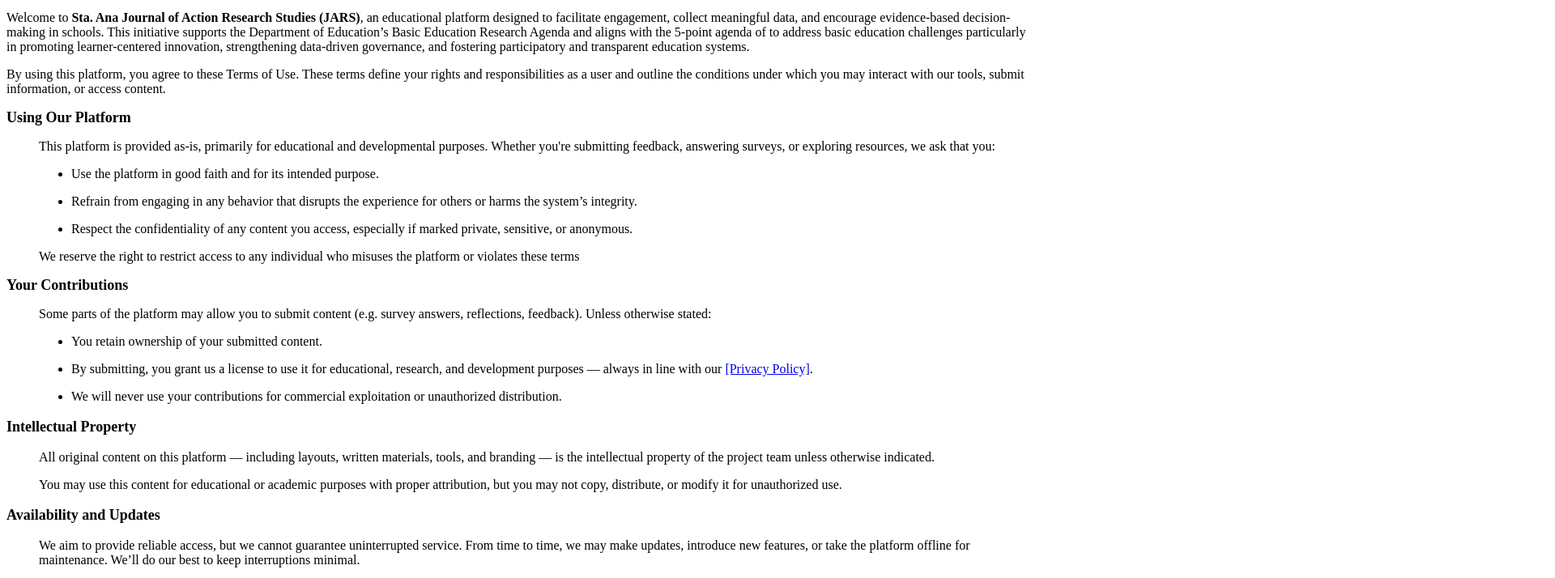
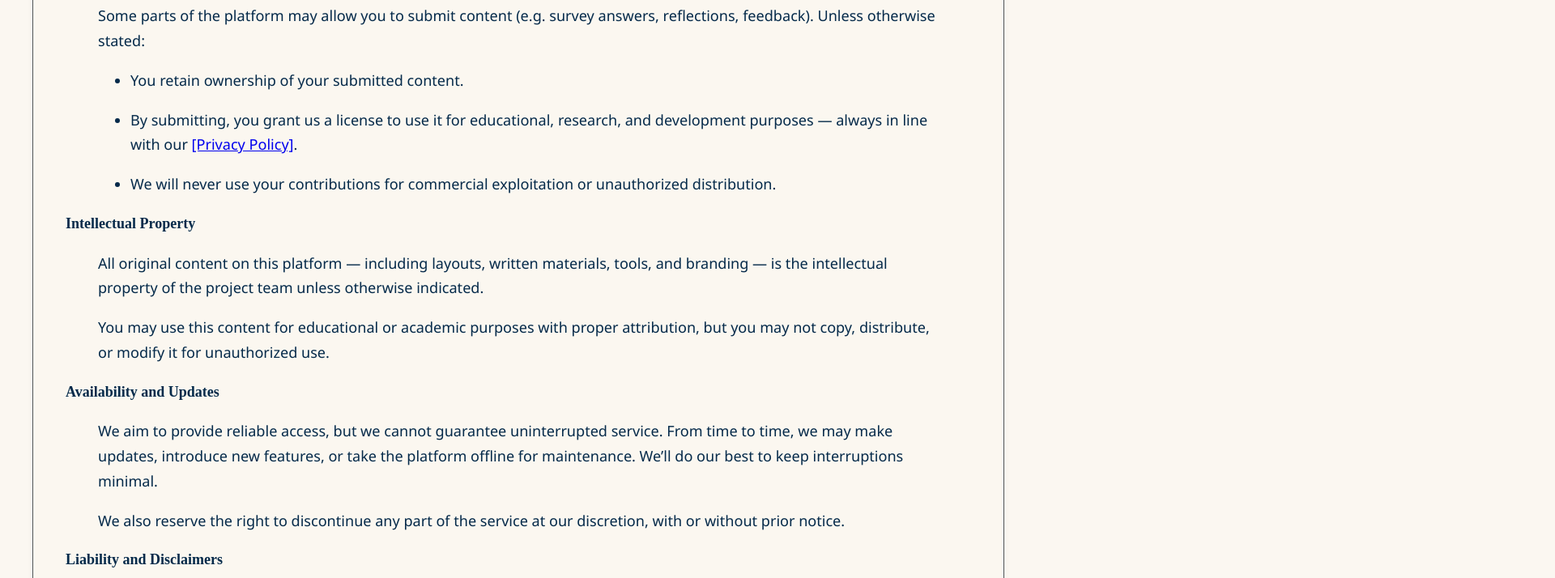
Before and after one commit to StaAnaDistrict/StaAnaJARSv2, a plain HTML site: page frontend/terms-of-use.html in a window 1280 px wide. Shown: the part 1066-1780 px from the top of the page at 81% size, 1920 px wide, since content can reach past the window. Drawn offline with Linux system fonts and the light colour scheme.

Commit message:
Update terms-of-use.html

```diff
--- a/frontend/terms-of-use.html
+++ b/frontend/terms-of-use.html
@@ -6,7 +6,7 @@
   <title>Terms of Use - Sta. Ana JARS 🏺</title>
   <link rel="preconnect" href="https://fonts.googleapis.com">
   <link rel="preconnect" href="https://fonts.gstatic.com" crossorigin>
-  <link rel="styleshee" href="css/terms-of-use.css">
+  <link rel="stylesheet" href="css/terms-of-use.css">
 </head>
 <body>
   <nav class="navbar">
```
